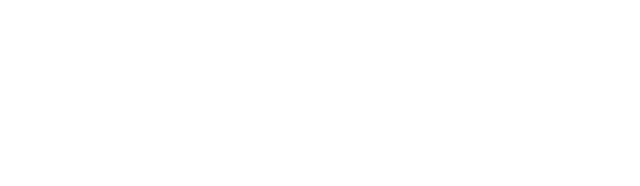
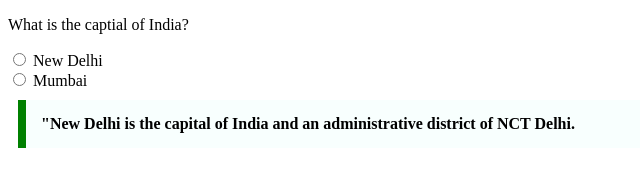
Before and after one commit to acciojob/trivia-Surend123, a website: page main.html in a window 1280 px wide. Shown: the whole page, without its empty margins (0-640 px from the left). Drawn offline with Linux system fonts and the light colour scheme.

Commit message:
created a submission

```diff
--- a/main.html
+++ b/main.html
@@ -8,6 +8,14 @@
 
 <body>
 	<!-- the entire body must be written by student -->
+	  <form>
+		  <p>What is the captial of India?</p>
+		  <input type ="radio" id="newdelhi" value ="New Delhi">
+		  <label for="nedelhi">New Delhi</label><br>
+		  <input type ="radio" id="mombai" value="Mumbai">
+		  <label for="mombai">Mumbai</label>
+	  </form>
+	<blockquote>"New Delhi is the capital of India and an administrative district of NCT Delhi.</blockquote>
     <script type="text/javascript" src="./script.js">
 </script>
 
--- a/styles.css
+++ b/styles.css
@@ -1,2 +1,10 @@
 
 /* Your CSS Code here. */
+blockquote{
+	max-width:Around 600px;
+	margin:10px;
+	padding:15px;
+	border-left:8px solid green;
+	background-color:#f8fffe;
+	font-weight:bold;
+}
```
